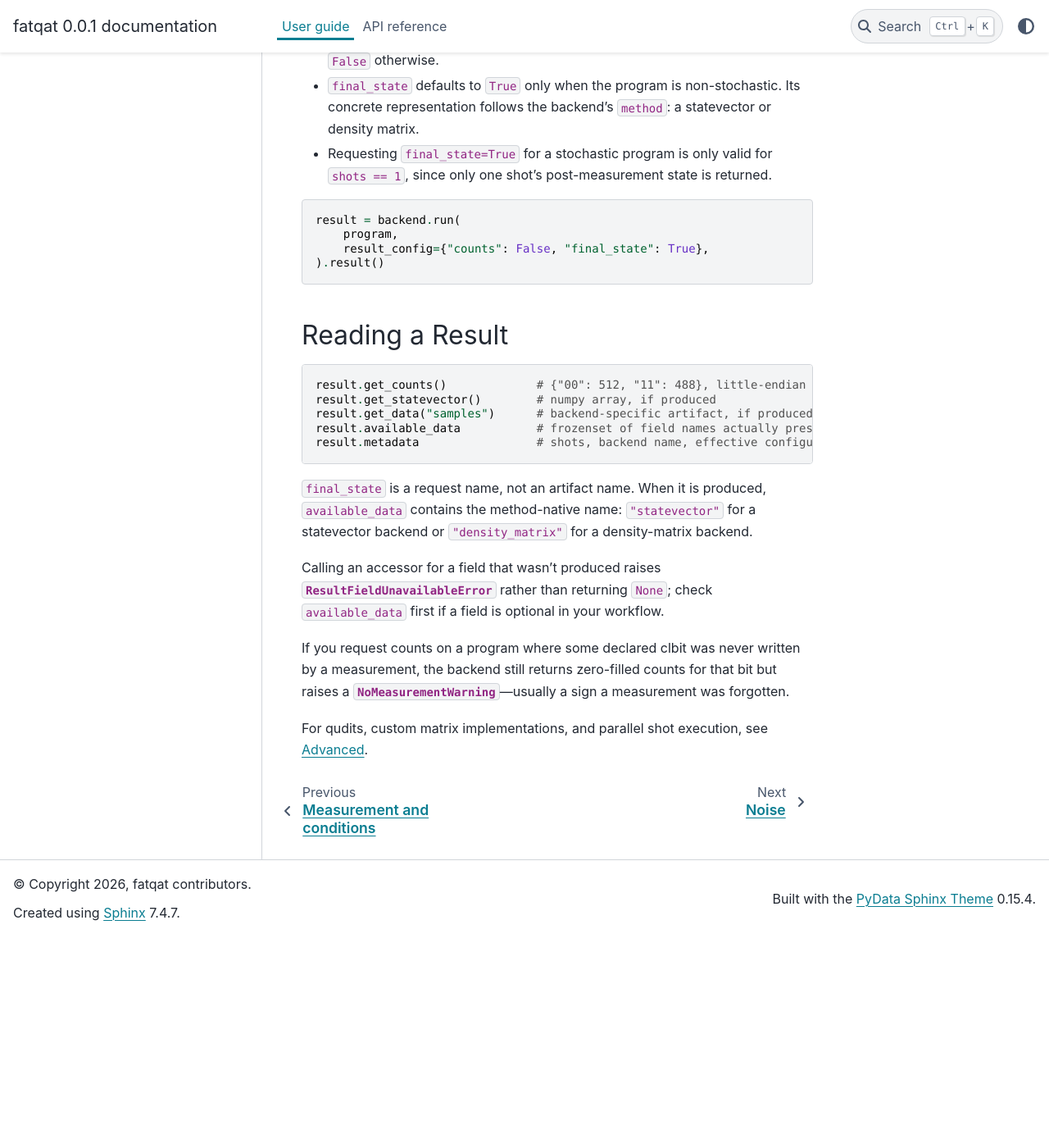
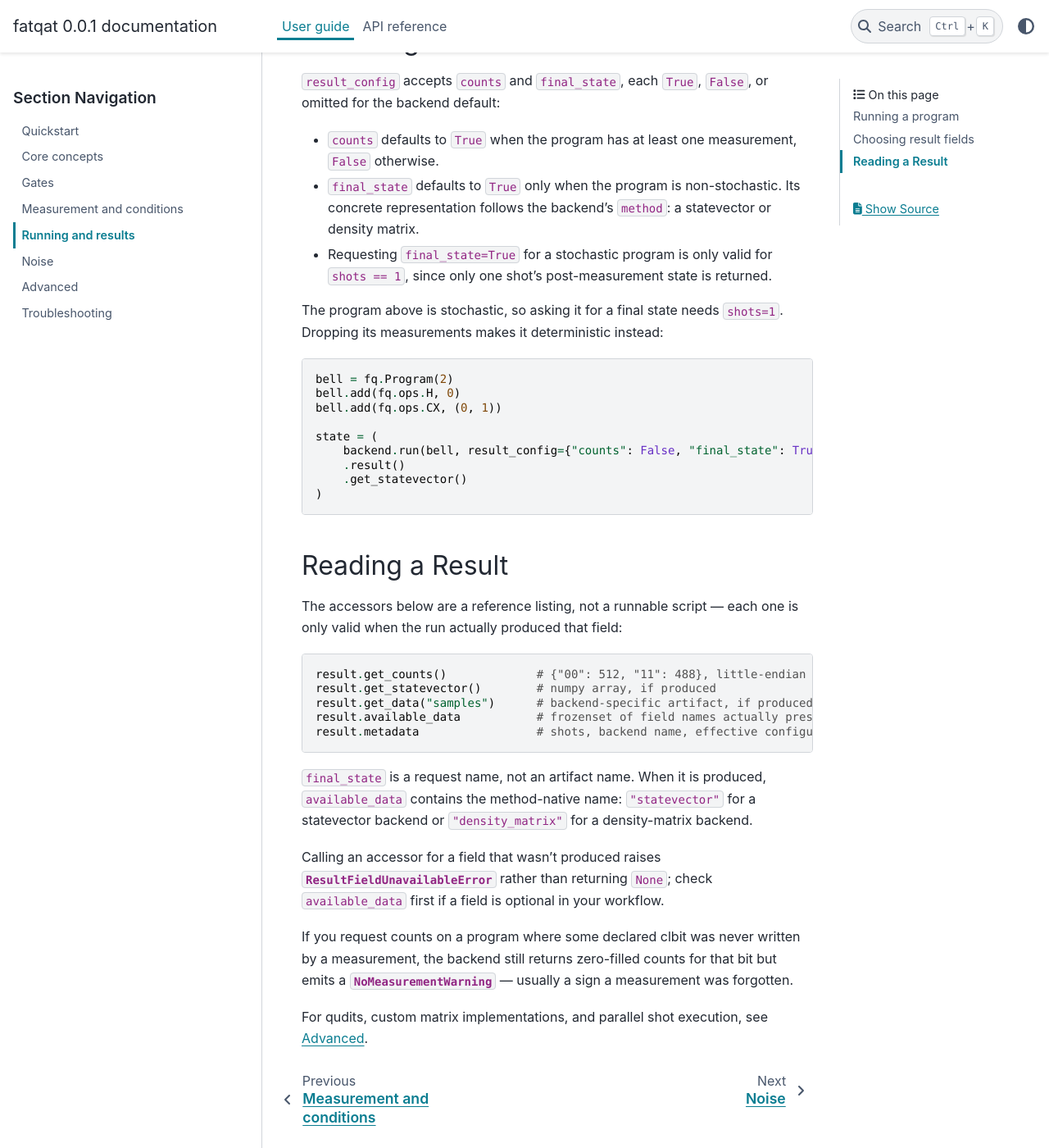
Before and after one commit to spaceqat/fatqat, a Sphinx documentation site: the page built from docs/sphinx/guide/running-and-results.md, in a window 1280 px wide and 1400 px high, scrolled down 845 px. Shown: the whole window at 82% size. Built offline with Sphinx 7.4.7 and the PyData theme 0.15.4, drawn with Linux system fonts in a browser that asks for light colours; before the commit the page ends 1987 px from its top, so only the background shows below that; some of the changed text lies outside the part shown.

Commit message:
Refine simulator configuration documentation

````diff
--- a/docs/sphinx/guide/running-and-results.md
+++ b/docs/sphinx/guide/running-and-results.md
@@ -3,6 +3,13 @@
 ## Running a program
 
 ```python
+import fatqat as fq
+
+program = fq.Program(2, 2)
+program.add(fq.ops.H, 0)
+program.add(fq.ops.CX, (0, 1))
+program.add_measurement((0, 1), (0, 1))
+
 backend = fq.backends.SimulatorBackend("SV")
 result = backend.run(program, shots=1000).result()
 ```
@@ -36,14 +43,25 @@
 - Requesting `final_state=True` for a stochastic program is only valid for
   `shots == 1`, since only one shot's post-measurement state is returned.
 
+The program above is stochastic, so asking it for a final state needs
+`shots=1`. Dropping its measurements makes it deterministic instead:
+
 ```python
-result = backend.run(
-    program,
-    result_config={"counts": False, "final_state": True},
-).result()
+bell = fq.Program(2)
+bell.add(fq.ops.H, 0)
+bell.add(fq.ops.CX, (0, 1))
+
+state = (
+    backend.run(bell, result_config={"counts": False, "final_state": True})
+    .result()
+    .get_statevector()
+)
 ```
 
 ## Reading a Result
+
+The accessors below are a reference listing, not a runnable script — each
+one is only valid when the run actually produced that field:
 
 ```python
 result.get_counts()             # {"00": 512, "11": 488}, little-endian keys
@@ -63,8 +81,8 @@
 
 If you request counts on a program where some declared clbit was never
 written by a measurement, the backend still returns zero-filled counts for
-that bit but raises a {py:exc}`~fatqat.errors.NoMeasurementWarning`—usually a
-sign a measurement was forgotten.
+that bit but emits a {py:exc}`~fatqat.errors.NoMeasurementWarning` — usually
+a sign a measurement was forgotten.
 
 For qudits, custom matrix implementations, and parallel shot execution, see
 [Advanced](advanced.md).
````
Also changed, not shown: docs/sphinx/guide/advanced.md (+4 -4 lines), 3 other files.
